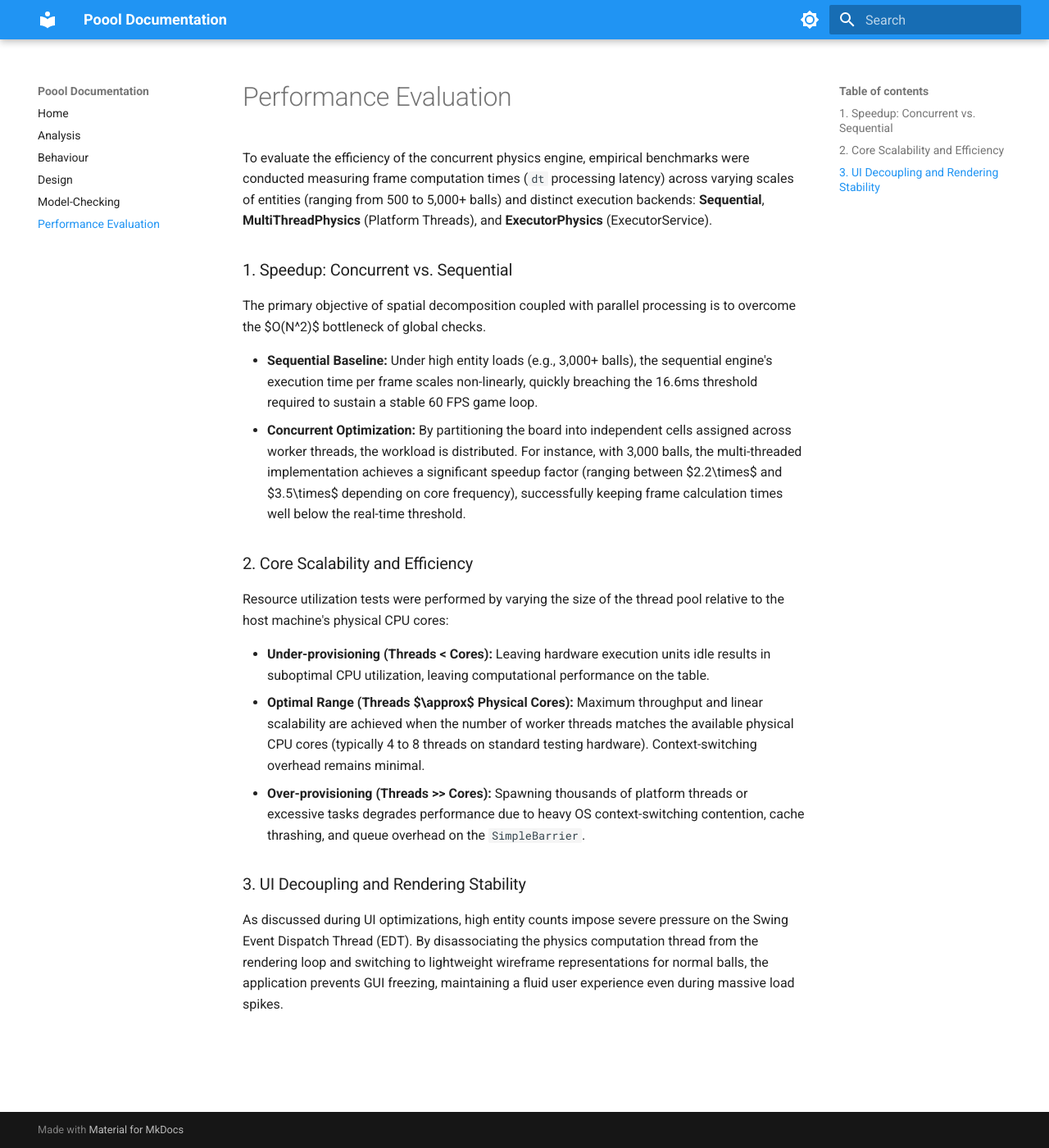
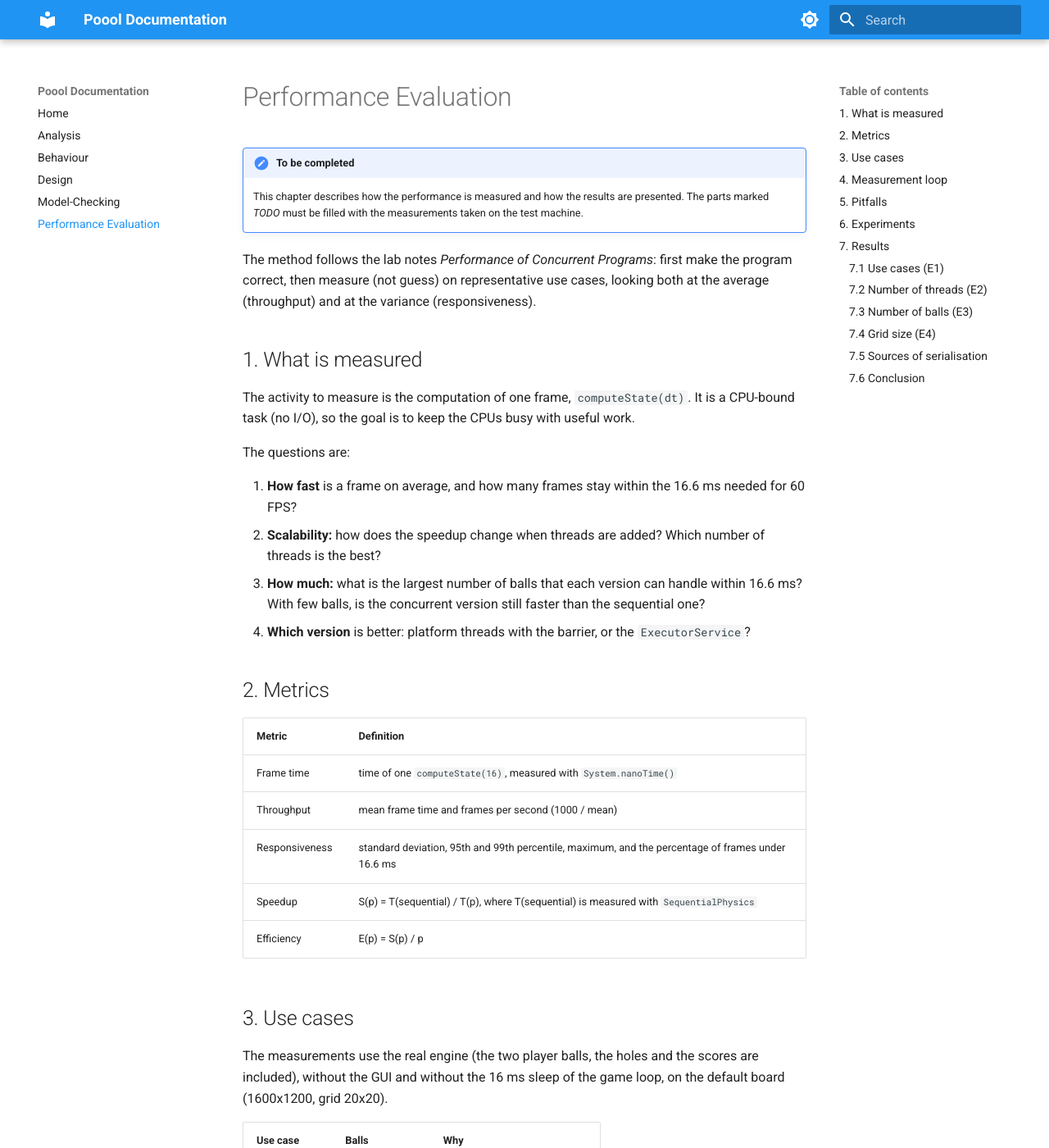
Before and after one commit to eduardalexandrut/concurrent-pool, an MkDocs documentation site: the page built from docs/performance-evaluation.md, in a window 1280 px wide and 1400 px high. Shown: the whole window at 82% size. Built offline with MkDocs 1.6.1 and Material for MkDocs 9.7.7, drawn with Linux system fonts in a browser that asks for light colours; some of the changed text lies outside the part shown.

Commit message:
docs: update doc and jpf harness

````diff
--- a/docs/performance-evaluation.md
+++ b/docs/performance-evaluation.md
@@ -1,29 +1,143 @@
 # Performance Evaluation
 
-To evaluate the efficiency of the concurrent physics engine, empirical benchmarks were conducted measuring frame
-computation times (`dt` processing latency) across varying scales of entities (ranging from 500 to 5,000+ balls) and distinct execution backends: **Sequential**, **MultiThreadPhysics** (Platform Threads), and **ExecutorPhysics** (ExecutorService).
+!!! note "To be completed"
+    This chapter describes how the performance is measured and how the results are presented. The parts marked
+    *TODO* must be filled with the measurements taken on the test machine.
 
-### 1. Speedup: Concurrent vs. Sequential
-The primary objective of spatial decomposition coupled with parallel processing is to overcome the $O(N^2)$ bottleneck
-of global checks.
+The method follows the lab notes *Performance of Concurrent Programs*: first make the program correct, then measure
+(not guess) on representative use cases, looking both at the average (throughput) and at the variance
+(responsiveness).
 
-* **Sequential Baseline:** Under high entity loads (e.g., 3,000+ balls), the sequential engine's execution time per
-frame scales non-linearly, quickly breaching the 16.6ms threshold required to sustain a stable 60 FPS game loop.
-* **Concurrent Optimization:** By partitioning the board into independent cells assigned across worker threads,
-the workload is distributed. For instance, with 3,000 balls, the multi-threaded implementation achieves a significant speedup factor (ranging between $2.2\times$ and $3.5\times$ depending on core frequency), successfully keeping frame calculation times well below the real-time threshold.
+## 1. What is measured
+The activity to measure is the computation of one frame, `computeState(dt)`. It is a CPU-bound task (no I/O), so the
+goal is to keep the CPUs busy with useful work.
 
-### 2. Core Scalability and Efficiency
-Resource utilization tests were performed by varying the size of the thread pool relative to the host machine's physical CPU cores:
+The questions are:
 
-* **Under-provisioning (Threads < Cores):** Leaving hardware execution units idle results in suboptimal CPU utilization,
-leaving computational performance on the table.
-* **Optimal Range (Threads $\approx$ Physical Cores):** Maximum throughput and linear scalability are achieved when the
-number of worker threads matches the available physical CPU cores (typically 4 to 8 threads on standard testing hardware).
-Context-switching overhead remains minimal.
-* **Over-provisioning (Threads >> Cores):** Spawning thousands of platform threads or excessive tasks degrades performance
-due to heavy OS context-switching contention, cache thrashing, and queue overhead on the `SimpleBarrier`.
+1. **How fast** is a frame on average, and how many frames stay within the 16.6 ms needed for 60 FPS?
+2. **Scalability:** how does the speedup change when threads are added? Which number of threads is the best?
+3. **How much:** what is the largest number of balls that each version can handle within 16.6 ms? With few balls, is
+   the concurrent version still faster than the sequential one?
+4. **Which version** is better: platform threads with the barrier, or the `ExecutorService`?
 
-### 3. UI Decoupling and Rendering Stability
-As discussed during UI optimizations, high entity counts impose severe pressure on the Swing Event Dispatch Thread (EDT).
-By disassociating the physics computation thread from the rendering loop
-and switching to lightweight wireframe representations for normal balls, the application prevents GUI freezing, maintaining a fluid user experience even during massive load spikes.
+## 2. Metrics
+| Metric | Definition |
+|---|---|
+| Frame time | time of one `computeState(16)`, measured with `System.nanoTime()` |
+| Throughput | mean frame time and frames per second (1000 / mean) |
+| Responsiveness | standard deviation, 95th and 99th percentile, maximum, and the percentage of frames under 16.6 ms |
+| Speedup | S(p) = T(sequential) / T(p), where T(sequential) is measured with `SequentialPhysics` |
+| Efficiency | E(p) = S(p) / p |
+
+## 3. Use cases
+The measurements use the real engine (the two player balls, the holes and the scores are included), without the GUI
+and without the 16 ms sleep of the game loop, on the default board (1600x1200, grid 20x20).
+
+| Use case | Balls | Why |
+|---|---|---|
+| Default game | 1,000 | default value of the launcher |
+| Heavy game | 5,000 | crowded table |
+| Stress | 1,000 to 40,000 | to find the limit of each version |
+
+The balls are created from a `Random` with a fixed seed and passed to `new Board(width, height, balls)`, so every
+version simulates exactly the same table. The default number of threads is `Runtime.getRuntime().availableProcessors()`
+(Ncpu), not a hard-coded value.
+
+## 4. Measurement loop
+```java
+Random rand = new Random(42);
+List<Ball> balls = new ArrayList<>();
+for (int i = 0; i < numBalls; i++) {
+    double x = 20 + rand.nextDouble() * 1560;
+    double y = 20 + rand.nextDouble() * 1160;
+    balls.add(new Ball(new P2d(x, y), 5, 1.0, new V2d(rand.nextDouble() * 4 - 2, rand.nextDouble() * 4 - 2)));
+}
+Physics physics = new MultiThreadPhysics(new Board(1600, 1200, balls), 20, 20, nThreads);
+
+for (int i = 0; i < 300; i++) {          // warm-up: let the JIT compile the code
+    physics.computeState(16);
+}
+long[] times = new long[1000];
+for (int i = 0; i < times.length; i++) {
+    long start = System.nanoTime();
+    physics.computeState(16);
+    times[i] = System.nanoTime() - start;
+}
+System.out.println(physics.getStateSnapshot().size());   // use the result
+physics.shutdown();
+```
+
+Each configuration is run **5 times, each time in a new JVM**, and the tables report the mean of the 5 runs.
+
+## 5. Pitfalls
+| Pitfall | How it is handled |
+|---|---|
+| Garbage collection | long runs (1,000 frames) so that the GC runs several times; fixed heap (`-Xms2g -Xmx2g`); GC activity checked with `-Xlog:gc` |
+| Dynamic compilation | 300 warm-up frames that are not measured; checked with `-XX:+PrintCompilation` that almost no method is compiled during the measured frames |
+| Unrealistic code paths | the measured code is the real engine, called in the same way as the game loop |
+| Unrealistic contention | real board, real ball distribution, real locks |
+| Dead code elimination | the result of the simulation (number of balls) is printed at the end |
+
+## 6. Experiments
+| Experiment | What changes | What is fixed |
+|---|---|---|
+| E1 Use cases | version (sequential, multithreaded, executor), 1,000 and 5,000 balls | threads = Ncpu |
+| E2 Number of threads | threads = 1, 2, 4, ..., Ncpu, **Ncpu + 1**, 2 x Ncpu (multithreaded version) | 10,000 balls |
+| E3 Number of balls | 1,000 to 40,000 balls, all three versions | threads = Ncpu |
+| E4 Grid size | 5x5, 10x10, 15x15, 20x20 | 10,000 balls, threads = Ncpu |
+
+In E4, 20 rows is the maximum for this board: the cells must be at least 60 px high (the diameter of the player
+balls).
+
+During one run of E2 I also use a profiler (VisualVM or Java Mission Control) to see the state of the threads (running,
+waiting on the barrier, waiting on a cell) and where they block on locks, and `vmstat 1` to count the context
+switches.
+
+## 7. Results
+### 7.1 Use cases (E1)
+*TODO: table with version, balls, mean, standard deviation, p95, p99, max, frames per second, % of frames under 16.6 ms.*
+
+*TODO: chart of the distribution of the frame times (percentage of frames under x ms) for each version.*
+
+To discuss: with 1,000 balls, is the concurrent version useful at all? If every version is far under 16.6 ms, the
+threads only add overhead.
+
+### 7.2 Number of threads (E2)
+*TODO: table with threads, mean frame time, speedup, efficiency.*
+
+*TODO: chart of the speedup compared to the ideal line S = p.*
+
+To discuss:
+
+- where the speedup stops growing, compared with the number of cores;
+- whether **Ncpu + 1** threads is better than Ncpu, as the rule for CPU-bound tasks suggests;
+- what happens with more threads than cores: more context switches, and at every frame the barrier waits for the
+  slowest worker, so a worker that is descheduled slows down all the others;
+- the ratio W/C (waiting time / computing time) of the workers seen in the profiler. Here the waits are not I/O but
+  synchronisation (barrier and cells), and they grow with the number of threads, so the formula
+  Nthreads = Ncpu x Ucpu x (1 + W/C) for blocking tasks should not suggest more threads than Ncpu + 1.
+
+### 7.3 Number of balls (E3)
+*TODO: chart of the mean frame time against the number of balls for the three versions, with the 16.6 ms line.*
+
+To discuss: the largest number of balls that each version handles within 16.6 ms, and below which number of balls the
+sequential version is faster than the concurrent ones.
+
+### 7.4 Grid size (E4)
+*TODO: chart of the frame time against the number of cells.*
+
+To discuss: the grid is a form of **lock striping** (one lock per cell instead of one for the whole board). With few
+big cells each lock is held for a long time (the collisions inside a cell are quadratic in the number of its balls);
+with many small cells there are more lock operations per frame.
+
+### 7.5 Sources of serialisation
+To discuss with the profiler results:
+
+- the part of the frame executed only by the game loop (`initFrame` on every cell) limits the speedup (Amdahl's law);
+- the `ExecutorService` uses a shared queue for the tasks, a serialisation hidden in the library; it creates
+  2 x rows tasks per frame, while the multithreaded version only uses the barrier twice per frame;
+- whether the cell locks are actually contended (threads blocked on them in the profiler) or almost always free. An
+  uncontended lock is cheap; optimisation is useful only where contention actually happens.
+
+### 7.6 Conclusion
+*TODO: which version is the fastest, under which load, with how many threads.*
````
Also changed, not shown: 3 other files.
